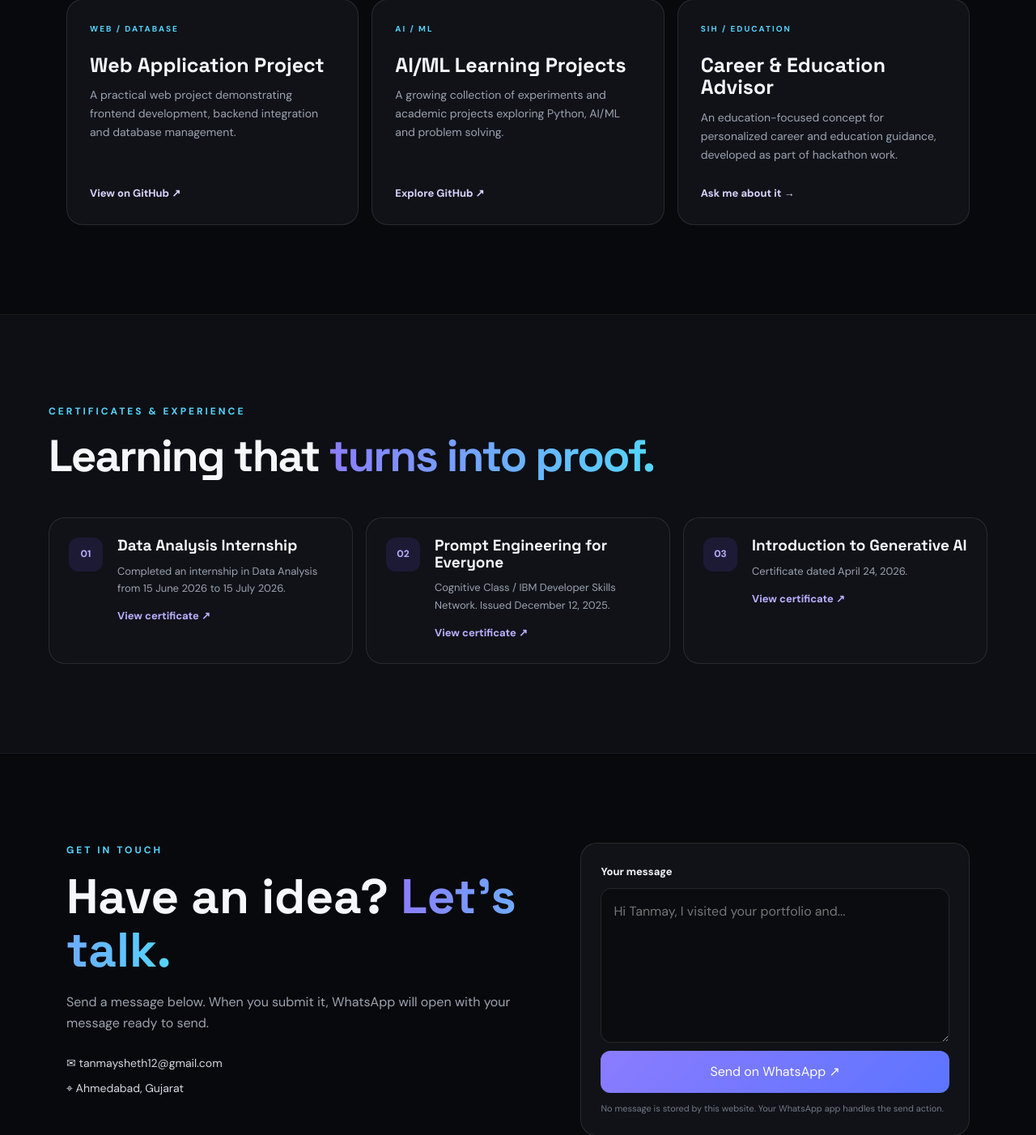
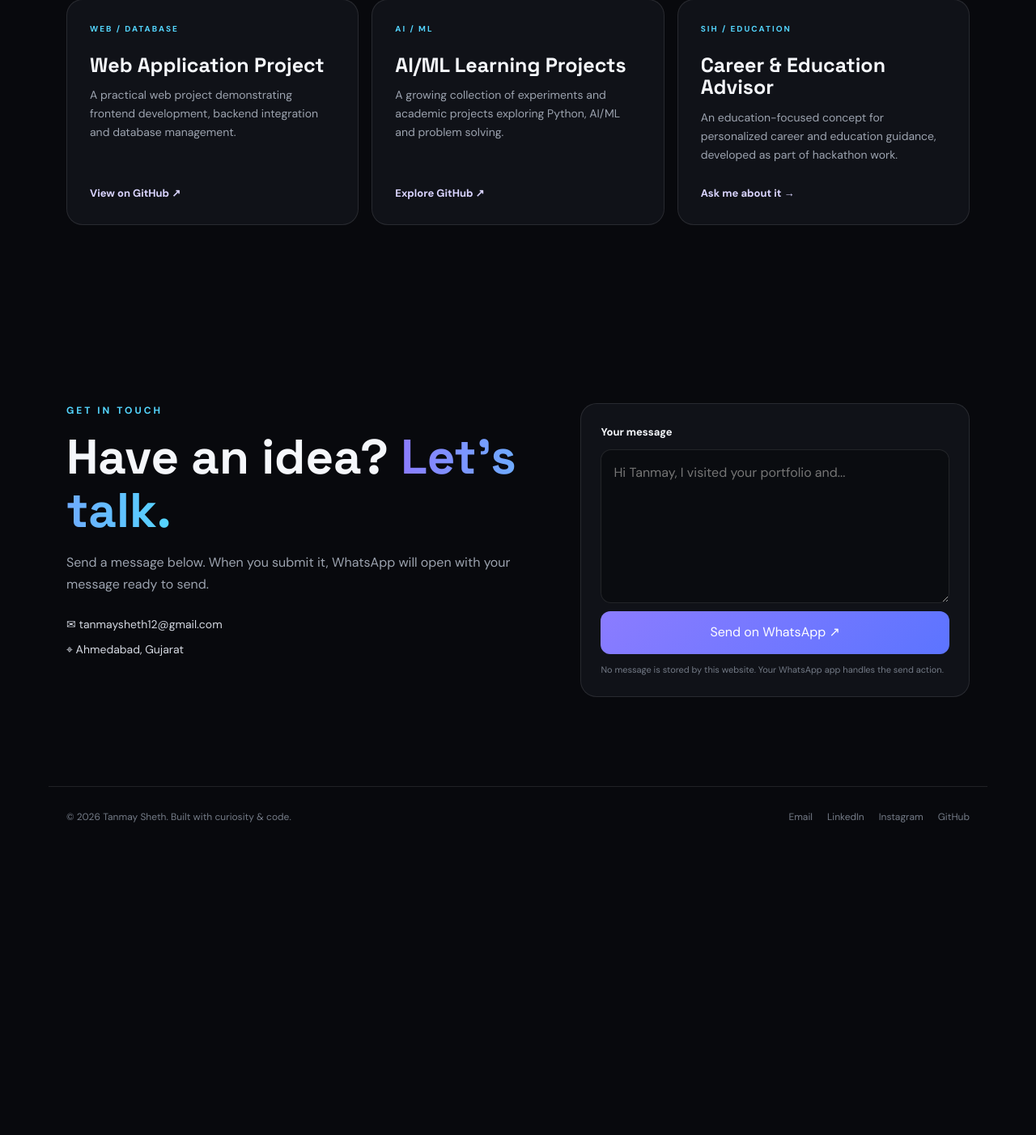
Before and after one commit to tanmaysheth1310/tanmay-sheth-portfolio, a Flask app: page / in a window 1280 px wide. Shown: the part 2586-3988 px from the top of the page at 81% size. After the commit the page ends 3602 px from the top, so only its background shows below. Run offline with Flask 3, Linux system fonts and the light colour scheme.

Commit message:
remove certificates section

```diff
--- a/templates/index.html
+++ b/templates/index.html
@@ -166,38 +166,7 @@
       </div>
     </section>
 
-    <section id="certificates" class="section alt">
-      <div class="section-head">
-        <p class="eyebrow">CERTIFICATES & EXPERIENCE</p>
-        <h2>Learning that <span>turns into proof.</span></h2>
-      </div>
-      <div class="certificate-grid">
-        <article class="certificate-card">
-          <div class="cert-icon">01</div>
-          <div>
-            <h3>Data Analysis Internship</h3>
-            <p>Completed an internship in Data Analysis from 15 June 2026 to 15 July 2026.</p>
-            <a href="{{ url_for('static', filename='certificates/data-analysis-internship.pdf') }}" target="_blank">View certificate ↗</a>
-          </div>
-        </article>
-        <article class="certificate-card">
-          <div class="cert-icon">02</div>
-          <div>
-            <h3>Prompt Engineering for Everyone</h3>
-            <p>Cognitive Class / IBM Developer Skills Network. Issued December 12, 2025.</p>
-            <a href="{{ url_for('static', filename='certificates/prompt-engineering.pdf') }}" target="_blank">View certificate ↗</a>
-          </div>
-        </article>
-        <article class="certificate-card">
-          <div class="cert-icon">03</div>
-          <div>
-            <h3>Introduction to Generative AI</h3>
-            <p>Certificate dated April 24, 2026.</p>
-            <a href="{{ url_for('static', filename='certificates/generative-ai.pdf') }}" target="_blank">View certificate ↗</a>
-          </div>
-        </article>
-      </div>
-    </section>
+
 
     <section id="contact" class="section contact-section">
       <div class="contact-copy">
```
